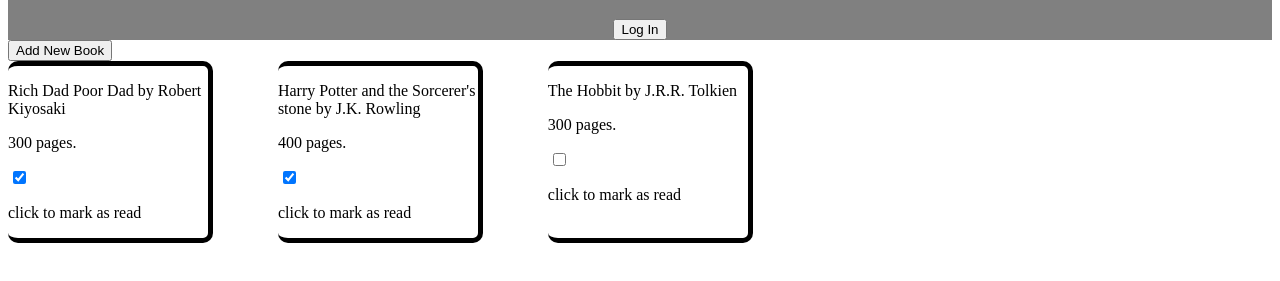
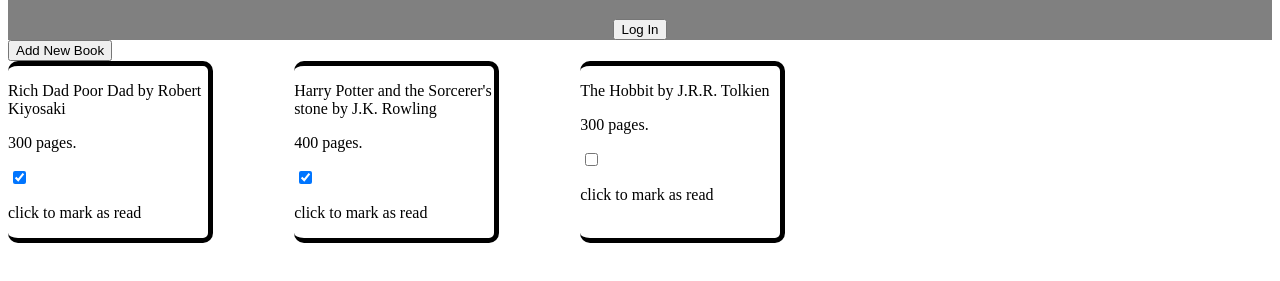
Before and after one commit to jlynyrd18/TOP_library, a plain HTML site: page index.html in a window 1280 px wide. Shown: the part 61-342 px from the top of the page. Drawn offline with Linux system fonts and the light colour scheme.

Commit message:
adjusted columns to fit on screen

```diff
--- a/styles.css
+++ b/styles.css
@@ -10,7 +10,7 @@
 
 #book-container {
     display: grid;
-    grid-template-columns: auto auto auto auto auto auto auto auto auto auto;
+    grid-template-columns: auto auto auto auto auto auto auto auto;
 }
 .book-card {
     border: 5px solid black;
```
